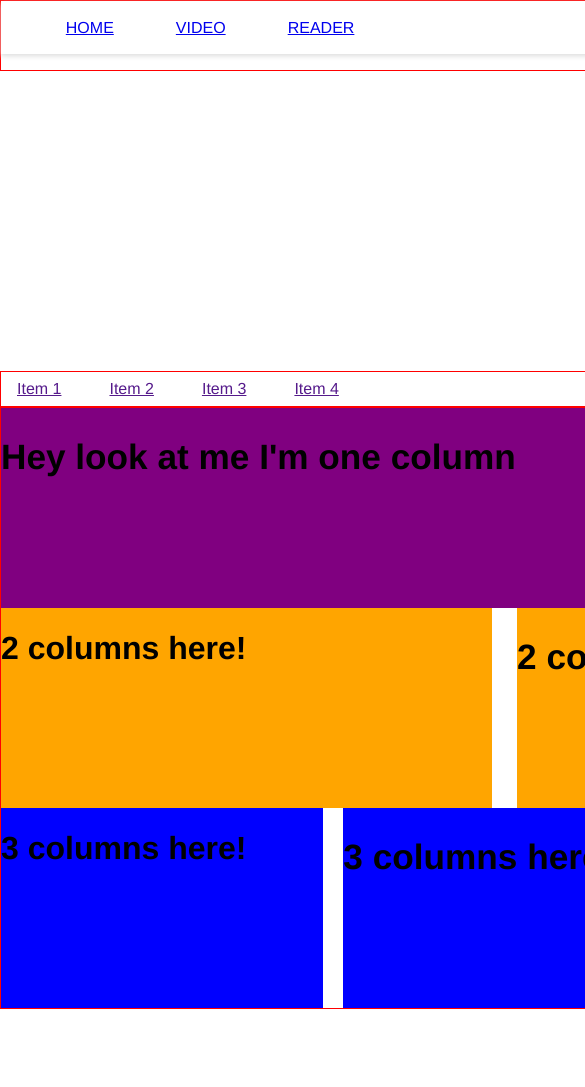
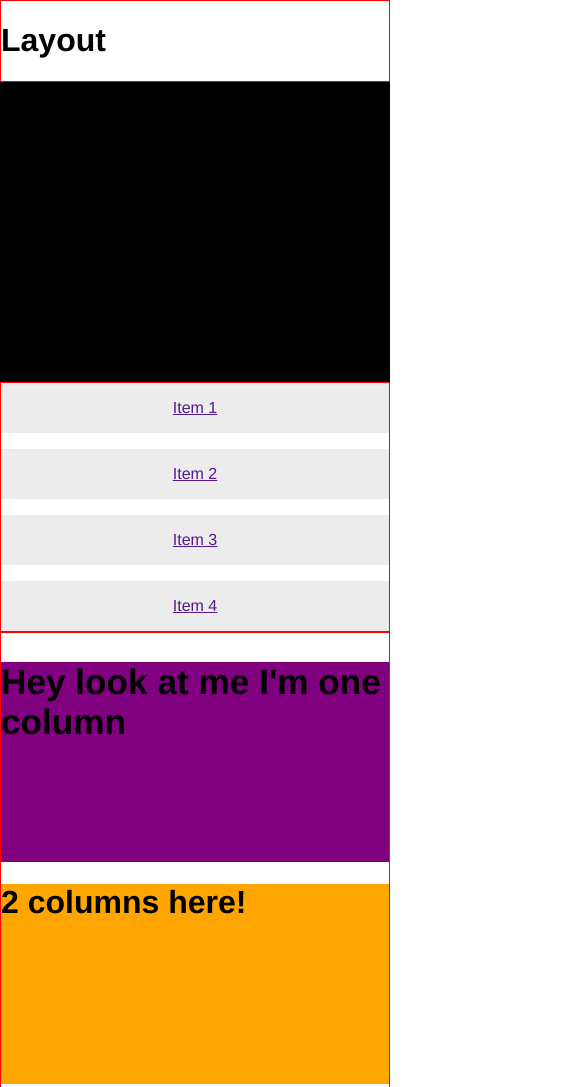
Before and after one commit to nugentmichael/assign-2, a plain HTML site: page index.html in a window 390 px wide. Shown: the top 1087 px of the page, 585 px wide, since content can reach past the window. Before the commit the page ends 1009 px from the top, so only its background shows below. Drawn offline with nearby package versions, Linux system fonts and the light colour scheme.

Commit message:
Revert 2d0efa4..3acfd91
This rolls back to commit 2d0efa4df68a72c6b17559c0e07dcbfa90b22f53.

```diff
--- a/css/style.css
+++ b/css/style.css
@@ -13,74 +13,29 @@ h2 {
 /* -- Banner Components -- */
 .banner {
   height: 300px;
+  background: #000;
 }
 
 /* -- Navigation components -- */
 .main-nav ul {
   list-style-type: none;
   padding: 0;
-  margin:0;
+  margin: 0;
 }
 
 .main-nav li {
-  margin-top:1em;
+  margin-top: 1em;
+}
+
+.main-nav li:first-child {
+  margin-top: 0;
 }
 
 .main-nav a {
   display: block;
+  background: #ececec;
   padding: 1em;
   text-align: center;
-}
-
-.pattern {
-  width: 100%;
-  background-color: #FFF;
-  box-shadow: 0px 2px 5px #DDD;
-  -webkit-box-shadow: 0px 2px 5px #DDD;
-  -moz-box-shadow: 0px 2px 5px #DDD;
-  margin-bottom: 1em;
-  overflow: hidden;
-}
-
-section { padding:1em; }
-
-a.menu-link {
-  position: absolute;
-  top: 5px;
-  right: 10px;
-  display:block;
-  padding:1em;
-}
-
-a.menu-link:before {
-  content:'\2630';
-  color: #000;
-  font-size: 30px;
-}
-
-/* Hide */
-nav[role=navigation] {
-  max-height:0;
-}
-
-/* Show */
-nav[role=navigation].active {
-  max-height:15em;
-}
-
-/* Vertical Menu */
-nav[role=navigation] {
-  clear: both;
-  -webkit-transition: all 0.3s ease-out;
-  -moz-transition: all 0.3s ease-out;
-  -ms-transition: all 0.3s ease-out;
-  -o-transition: all 0.3s ease-out;
-  transition: all 0.3s ease-out;
-}
-
-nav[role=navigation] li a {
-  display: block;
-  padding: 0.8em;
 }
 
 /* -- Layout Components -- */
@@ -124,35 +79,38 @@ nav[role=navigation] li a {
   background: blue;
 }
 
-/* -------------------- Media Queries -------------------- */
+/* -- Tablet Media Query -- */
 
-/* -- Smartphone Media Query -- */
-@media (max-width: 640px) {
-
-    .main-nav ul {
-    clear:both;
+@media (min-width: 48em) {
+  .main-nav ul:before, .main-nav ul:after {
+    content: " ";
+    display: table;
   }
 
-   .main-nav li {
+  .main-nav ul:after {
+    clear: both;
+  }
+
+  .main-nav li {
     float: left;
     margin-left: 1em;
     margin-top: 0;
   }
 
-   .main-nav li:first-child {
+  .main-nav li:first-child {
     margin-left: 0;
   }
 
-   .main-nav a {
-    padding:0.5em 1em;
-    text-align:left;
+  .main-nav a {
+    padding: 0.5em 1em;
+    text-align: left;
   }
-
 }
 
-/* -- Portrait Tablet Media Query -- */
-@media (max-width: 980px) {
-      .container {
+/* -- Desktop Media Query -- */
+
+@media (min-width: 1007px) {
+    .container {
       width: 1007px;
     }
 
@@ -181,55 +139,3 @@ nav[role=navigation] li a {
         margin-left: 0;
     }
 }
-
-/* -- Landscape Tablet Media Query -- */
-@media (max-width: 1024px) {
-
-  a.menu-link {
-    display:none;
-  }
-
-    nav[role=navigation] {
-    max-height: none;
-    float: left;
-  }
-
-    nav[role=navigation] ul {
-    margin: 0 0 0 -0.25em;
-    border: 0;
-  }
-
-/* Horizontal Navigation */
-    nav[role=navigation]  li {
-    display: inline-block;
-    margin: 0.3em 1em;
-  }
-    nav[role=navigation] li a {
-    border: 0;
-  }
-
-  .main-nav ul:before, .main-nav ul:after {
-    content: " ";
-    display: table;
-  }
-
-  .main-nav ul:after {
-    clear: both;
-  }
-
-  .main-nav li {
-    float: left;
-    margin-left: 1em;
-    margin-top: 0;
-  }
-
-  .main-nav li:first-child {
-    margin-left: 0;
-  }
-
-  .main-nav a {
-    padding: 0.5em 1em;
-    text-align: left;
-  }
-
-}
--- a/index.html
+++ b/index.html
@@ -7,21 +7,7 @@
 </head>
 <body>
     <div class="container">
-        <!--Navigation Menu-->
-          <div id="pattern" class="pattern">
-             <!-- <a href="#"><img id="logo" src="images/logo.jpg" alt="Digg"></a> -->
-            <!--Begin Pattern HTML-->
-               <a href="#" class="menu-link"></a>
-                <nav id="menu" role="navigation">
-                    <ul>
-                        <li><a href="#">HOME</a></li>
-                        <li><a href="#">VIDEO</a></li>
-                        <li><a href="#">READER</a></li>
-                    </ul>
-                </nav>
-                <div id="search"></div>
-            </div>
-        <!--End Navigation Menu-->
+    	<h1>Layout</h1>
     </div>
     <div class="banner"></div>
     <div class="container">
@@ -71,17 +57,6 @@
         <!--// 3 Column Layout -->
 
     </div>
-<script src="http://ajax.googleapis.com/ajax/libs/jquery/1.10.2/jquery.min.js"></script>
-<script>
-    $(document).ready(function() {
-        var menulink = $('.menu-link');
-        var nav = $('#menu');
 
-        menulink.click(function() {
-            nav.toggleClass('active');
-            return false;
-        });
-    });
-</script>
 </body>
 </html>
```
